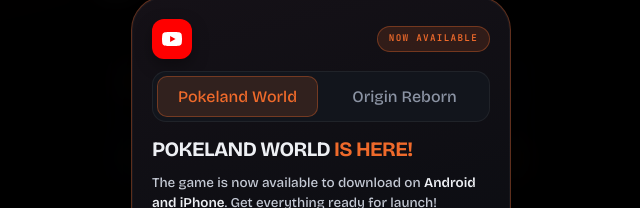
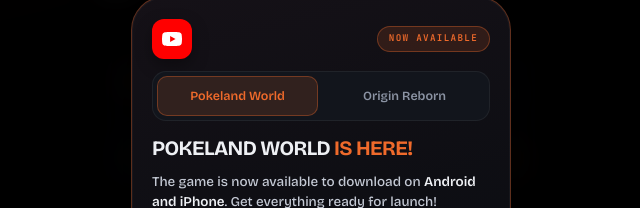
Before and after one commit to vaghelavirpal90-cyber/Pokeland-helper, a plain HTML site: page index.html in a window 1280 px wide. Shown: the part 60-268 px from the top of the page, without its empty margins (319-959 px from the left). Drawn offline with nearby package versions, Linux system fonts and the light colour scheme; no server answers.

Commit message:
Fix announcement tab button typography

```diff
--- a/style.css
+++ b/style.css
@@ -1098,7 +1098,7 @@ html, body, .app, .main { overflow-anchor: none; }
 
 /* Separate game tabs inside the shared announcement popup */
 .ann-game-tabs{display:grid;grid-template-columns:1fr 1fr;gap:6px;padding:4px;margin:12px 0 16px;border:1px solid var(--line);border-radius:14px;background:var(--s1);position:relative}
-.ann-game-tab{min-height:40px;padding:8px 6px;border:1px solid transparent;border-radius:10px;background:transparent;color:var(--muted);font:600 .78rem inherit;cursor:pointer}
+.ann-game-tab{min-height:40px;padding:8px 6px;border:1px solid transparent;border-radius:10px;background:transparent;color:var(--muted);font-family:inherit;font-size:.78rem;font-weight:600;cursor:pointer}
 .ann-game-tab.active{background:var(--gold-soft);border-color:var(--gold-line);color:var(--gold-text)}
 .ann-game-panel[hidden]{display:none!important}
 .ann-origin-dates{display:grid;gap:9px;margin:14px 0}
```
